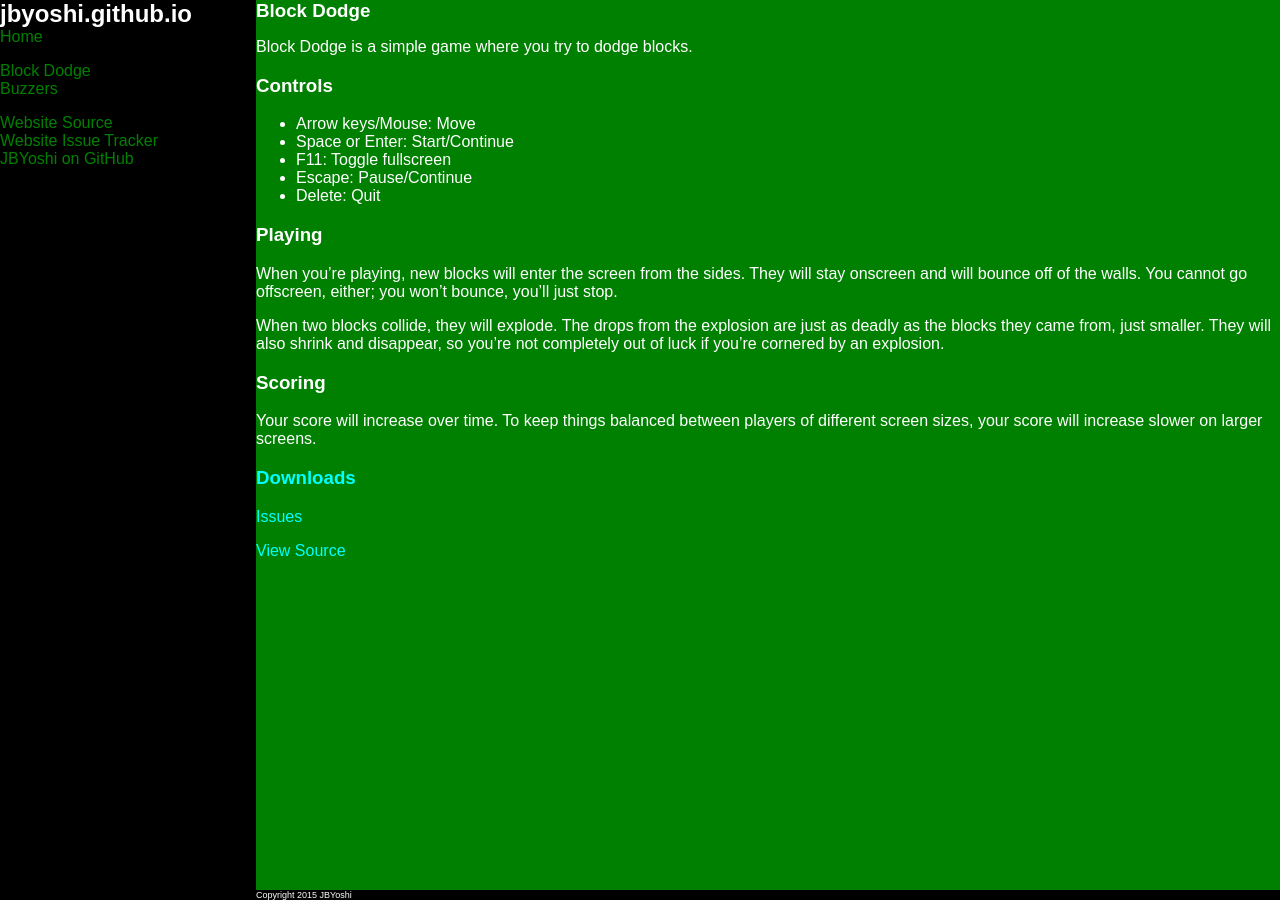
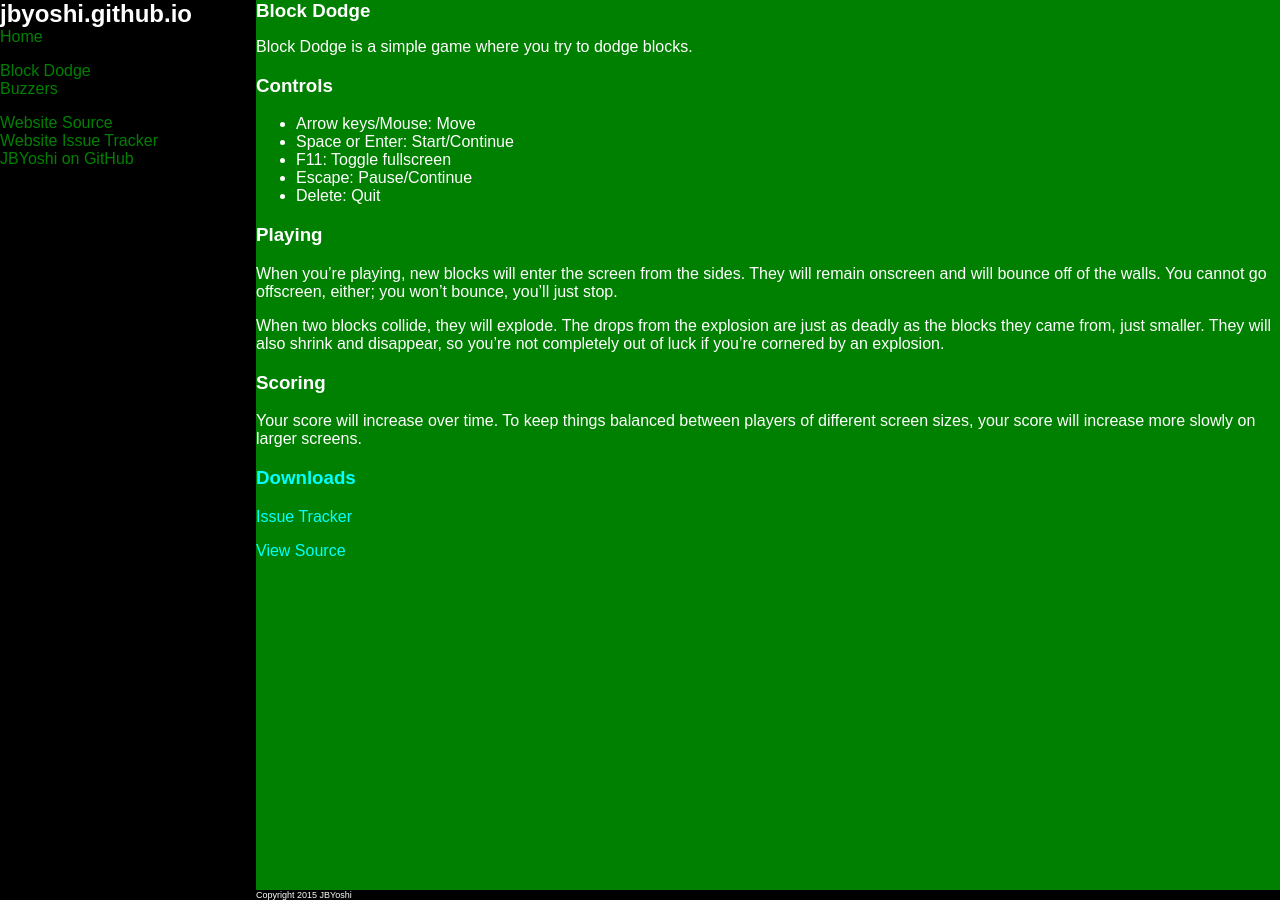
Before and after one commit to JBYoshi/jbyoshi.github.io, a Jekyll site: the page built from blockdodge.md, in a window 1280 px wide. Built offline with Jekyll 4.4.1, drawn with Linux system fonts in a browser that asks for light colours.

Commit message:
Reword some stuff.

```diff
--- a/blockdodge.md
+++ b/blockdodge.md
@@ -13,15 +13,15 @@ Block Dodge is a simple game where you try to dodge blocks.
 - Delete: Quit
 
 ### Playing
-When you're playing, new blocks will enter the screen from the sides. They will stay onscreen and will bounce off of the walls. You cannot go offscreen, either; you won't bounce, you'll just stop.
+When you're playing, new blocks will enter the screen from the sides. They will remain onscreen and will bounce off of the walls. You cannot go offscreen, either; you won't bounce, you'll just stop.
 
 When two blocks collide, they will explode. The drops from the explosion are just as deadly as the blocks they came from, just smaller. They will also shrink and disappear, so you're not completely out of luck if you're cornered by an explosion.
 
 ### Scoring
-Your score will increase over time. To keep things balanced between players of different screen sizes, your score will increase slower on larger screens.
+Your score will increase over time. To keep things balanced between players of different screen sizes, your score will increase more slowly on larger screens.
 
 ### [Downloads](https://github.com/JBYoshi/BlockDodge/releases)
 
-[Issues](https://github.com/JBYoshi/BlockDodge/issues)
+[Issue Tracker](https://github.com/JBYoshi/BlockDodge/issues)
 
 [View Source](https://github.com/JBYoshi/BlockDodge)
```
